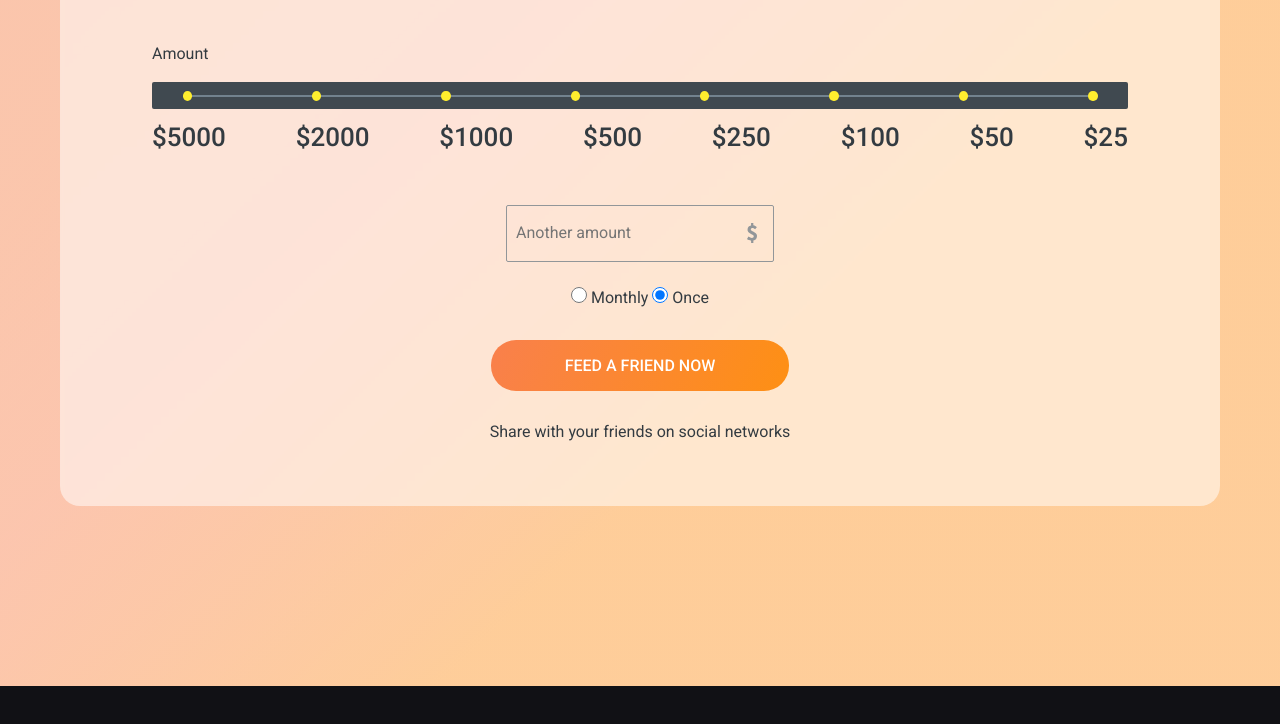
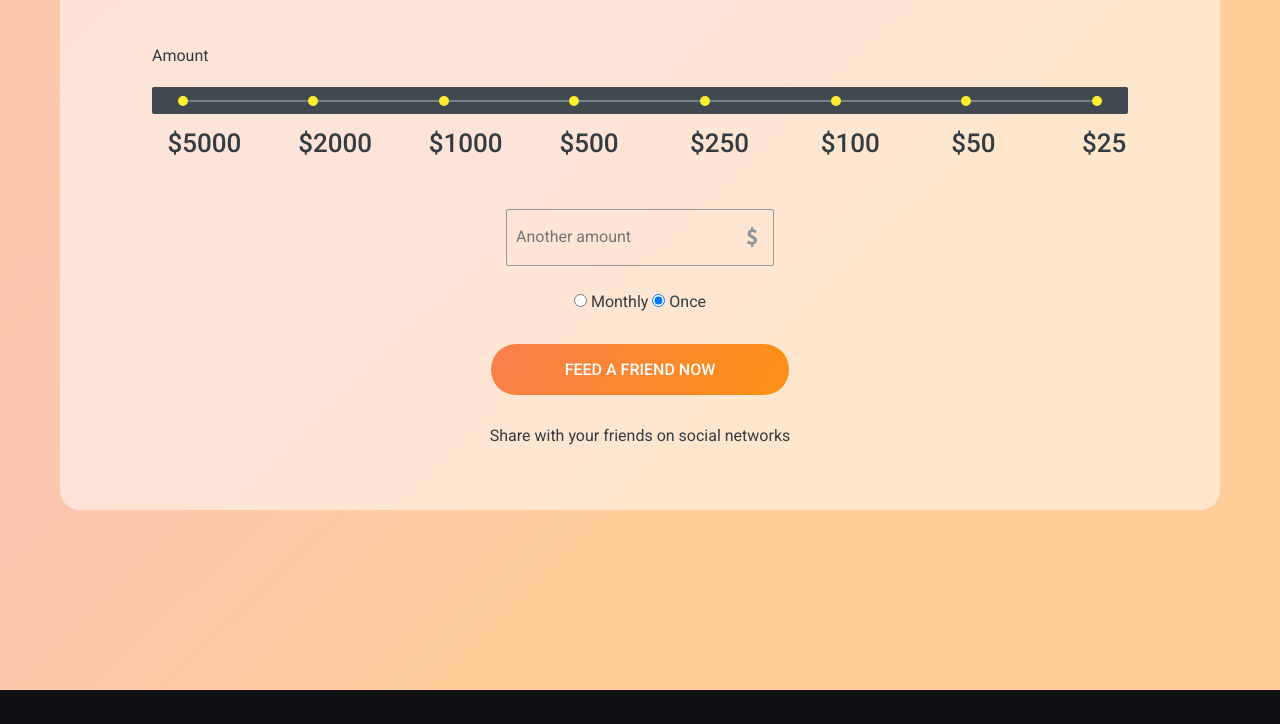
Before and after one commit to vladislava96/songbird, a plain HTML site: page online-zoo/pages/donate/donate.html in a window 1280 px wide. Shown: the part 1262-1986 px from the top of the page. Drawn offline with Linux system fonts and the light colour scheme.

Commit message:
feat: add animation of price points

```diff
--- a/online-zoo/assets/styles/layout/animal.scss
+++ b/online-zoo/assets/styles/layout/animal.scss
@@ -3,5 +3,5 @@
     background-repeat: no-repeat;
     background-position: bottom;
     background-size: 100% auto;
-    height: 468px;
+    height: 390px;
 }
--- a/online-zoo/assets/styles/layout/feed-friend.scss
+++ b/online-zoo/assets/styles/layout/feed-friend.scss
@@ -86,7 +86,13 @@
 }
 
 .progress-bar__place {
-    width: 976px;
+    margin-top: 20px;
+}
+.progress-bar__wrap {
+    display: flex;
+    flex-direction: column;
+    align-items: center;
+
 }
 .progress-bar {
     display: flex;
@@ -104,41 +110,80 @@
         height: 2px;
         background: #72828E;
     }
-    .progress-bar__ellipse-row {
+
+}
+.progress-bar__ellipse-row {
+    display: flex;
+    justify-content: space-between;
+    width: 1045px;
+    z-index: 10;
+    position: relative;
+    left: 50px;
+    top: -28px;
+    .progress-bar__point {
         display: flex;
-        justify-content: space-between;
-        width: 915px;
+        flex-direction: column;
+        margin-top: 10px;
+        width: 200px;
+        cursor: pointer;
         .progress-bar__ellipse {
             width: 10px;
             height: 10px;
             background: #FFEE2E;
             border-radius: 50%;
-            cursor: pointer;
+            margin-left: 10px;
             &:not(:first-child) {
                 margin-left: 120px;
             }
-            &:hover {
-                box-shadow: 0 0 0 rgba(204,169,44, 0.4);
-                animation: pulse 2s infinite;
+
+        }
+        .progress-bar__price {
+            margin-top: 19px;
+            font-weight: 500;
+            font-size: 26px;
+            line-height: 140%;
+            text-transform: uppercase;
+            color: #333B41;
+            transition: all 1s ease;
+        }
+        &:hover {
+            .progress-bar__ellipse {
+                box-shadow: 0 0 0 rgba(254, 144, 19, 0.8);
+                animation: pulse1 1s infinite;
+            }
+            .progress-bar__price {
+                color: #FE9013;
             }
         }
     }
 }
-
-.progress-bar__prices {
-    display: flex;
-    justify-content: space-between;
-    width: 976px;
-    margin: 10px auto;
+@-webkit-keyframes pulse1 {
+    0% {
+      -webkit-box-shadow: 0 0 0 0px rgba(254, 144, 19, 0.7);
+    }
+    70% {
+        -webkit-box-shadow: 0 0 0 20px rgba(204,169,44, 0);
+    }
+    100% {
+        -webkit-box-shadow: 0 0 0 0 rgba(204,169,44, 0);
+    }
+}
+@keyframes pulse1 {
+    0% {
+      -moz-box-shadow: 0 0 0 0px rgba(254, 144, 19, 0.7);
+      box-shadow: 0 0 0 0px rgba(254, 144, 19, 0.7);
+    }
+    70% {
+        -moz-box-shadow: 0 0 0 20px rgba(204,169,44, 0);
+        box-shadow: 0 0 0 20px rgba(204,169,44, 0);
+    }
+    100% {
+        -moz-box-shadow: 0 0 0 0 rgba(204,169,44, 0);
+        box-shadow: 0 0 0 0 rgba(204,169,44, 0);
+    }
 }
 
-.progress-bar__price {
-    font-weight: 500;
-    font-size: 26px;
-    line-height: 140%;
-    text-transform: uppercase;
-    color: #333B41;
-}
+
 
 .feed-friend__input-number {
     width: 268px;
@@ -159,7 +204,7 @@
     width: 310px;
     margin: 0 auto;
     text-align: center;
-    margin-top: 50px;
+    margin-top: 20px;
     .feed-friend__input-radio {
         margin-top: 25px;
         margin-bottom: 31px;
--- a/online-zoo/assets/styles/layout/header.scss
+++ b/online-zoo/assets/styles/layout/header.scss
@@ -4,6 +4,9 @@
     height: 80px;
     width: 100%;
     background-color: $main-color-one;
+}
+.header__donate {
+    position: static
 }
 
 h1 {
--- a/online-zoo/pages/donate/donate.html
+++ b/online-zoo/pages/donate/donate.html
@@ -8,7 +8,7 @@
     <title>Document</title>
 </head>
 <body>
-    <header class="header">
+    <header class="header__donate header">
         <div class="header__container container">
             <div class="header__logo">
                 <a href="../main/main.html"><h1>PetStory online</h1></a>
@@ -80,29 +80,46 @@
                     </div>
                     <p>Amount</p>
                     <div class="progress-bar__place">
+                        <div class="progress-bar__wrap">
                             <div class="progress-bar">
                                 <div class="progress-bar__line">
-                                <div class="progress-bar__ellipse-row">
-                                    <div class="progress-bar__ellipse"></div>
-                                    <div class="progress-bar__ellipse"></div>
-                                    <div class="progress-bar__ellipse"></div>
-                                    <div class="progress-bar__ellipse"></div>
-                                    <div class="progress-bar__ellipse"></div>
-                                    <div class="progress-bar__ellipse"></div>
-                                    <div class="progress-bar__ellipse"></div>
-                                    <div class="progress-bar__ellipse"></div>
                                 </div>
                             </div>
+                            <div class="progress-bar__ellipse-row">
+                                <div class="progress-bar__point">
+                                    <div class="progress-bar__ellipse"></div>
+                                    <div class="progress-bar__price">$5000</div>
                                 </div>
-                        <div class="progress-bar__prices">
-                            <div class="progress-bar__price">$5000</div>
+                                <div class="progress-bar__point">
+                                    <div class="progress-bar__ellipse"></div>
                                     <div class="progress-bar__price">$2000</div>
+                                </div>
+                                <div class="progress-bar__point">
+                                    <div class="progress-bar__ellipse"></div>
                                     <div class="progress-bar__price">$1000</div>
+                                </div>
+                                <div class="progress-bar__point">
+                                    <div class="progress-bar__ellipse"></div>
                                     <div class="progress-bar__price">$500</div>
+                                </div>
+                                <div class="progress-bar__point">
+                                    <div class="progress-bar__ellipse"></div>
                                     <div class="progress-bar__price">$250</div>
+                                </div>
+                                <div class="progress-bar__point">
+                                    <div class="progress-bar__ellipse"></div>
                                     <div class="progress-bar__price">$100</div>
+                                </div>
+                                <div class="progress-bar__point">
+                                    <div class="progress-bar__ellipse"></div>
                                     <div class="progress-bar__price">$50</div>
+                                </div>
+                                <div class="progress-bar__point">
+                                    <div class="progress-bar__ellipse"></div>
                                     <div class="progress-bar__price">$25</div>
+                                </div>
+                            </div>
+
                         </div>
                     </div>
                     <form class="feed-friend__input-amount">
```
Also changed, not shown: online-zoo/pages/donate/donate.css, 1 other file. Lines whose indentation alone changed are shown as unchanged.
